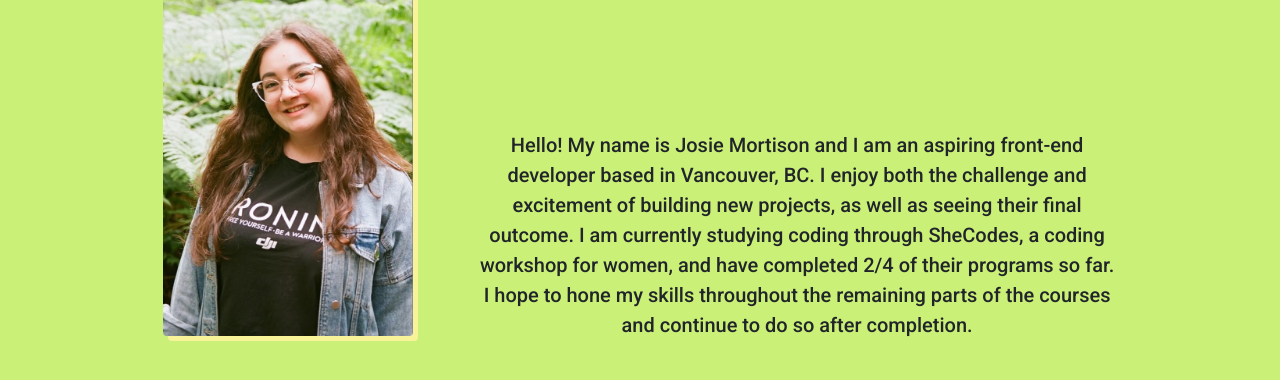
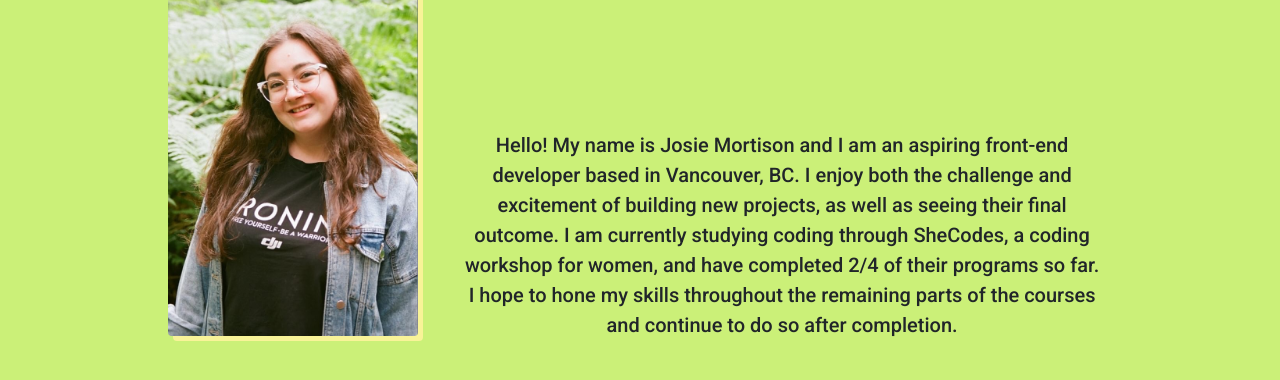
Before and after one commit to Josiem95/portfolio-project, a plain HTML site: page about.html in a window 1280 px wide. Shown: the part 240-620 px from the top of the page. Drawn offline with nearby package versions, Linux system fonts and the light colour scheme.

Commit message:
css updated on about me page

```diff
--- a/styles/portfolio.css
+++ b/styles/portfolio.css
@@ -79,12 +79,10 @@ i:hover {
 .hero {
   margin-top: 150px;
 }
-
 .about-me {
   display: inline-flex;
-  margin-left: 30px;
+  margin: 10px;
 }
-
 @media (max-width: 576px) {
   h1 {
     font-size: 50px;
```
